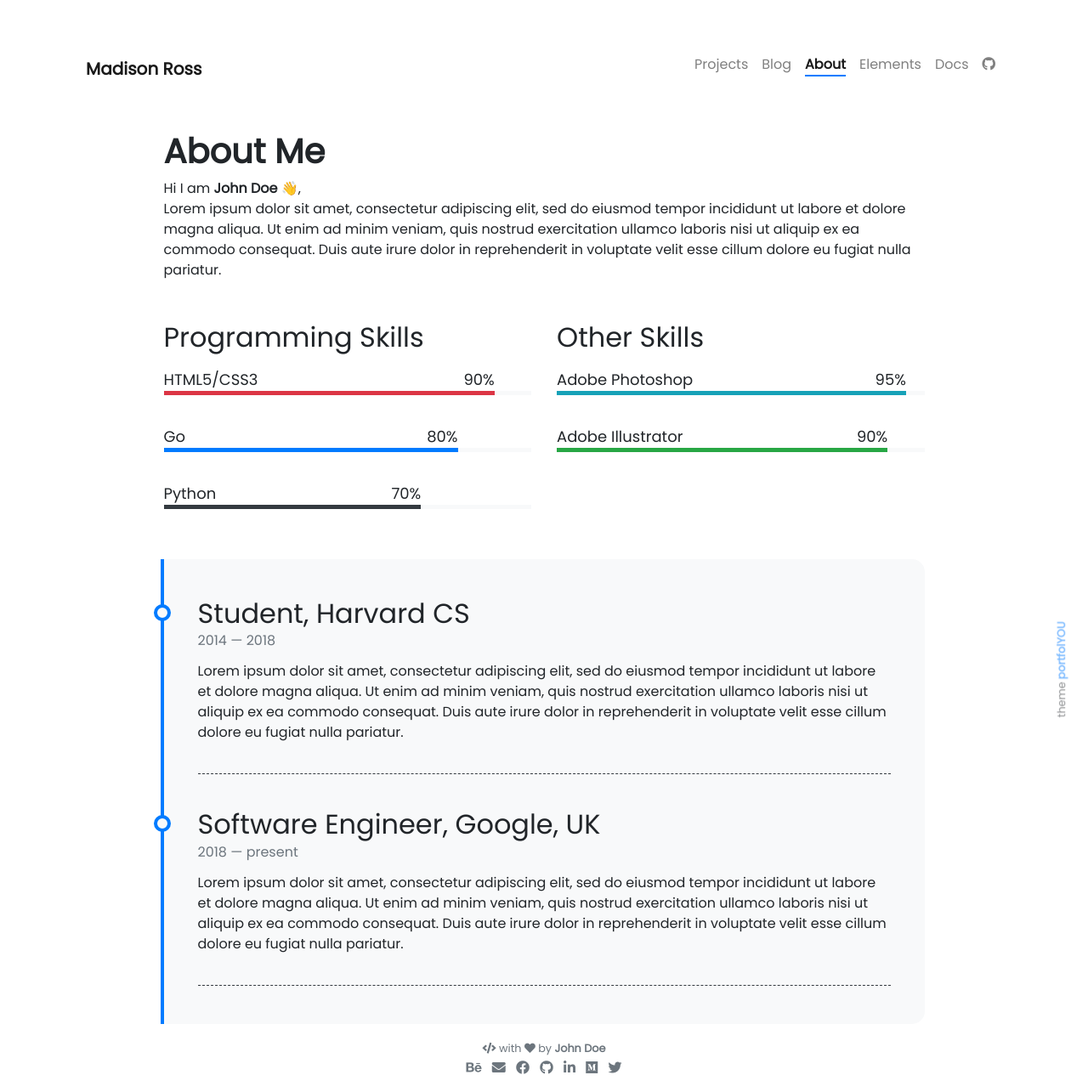
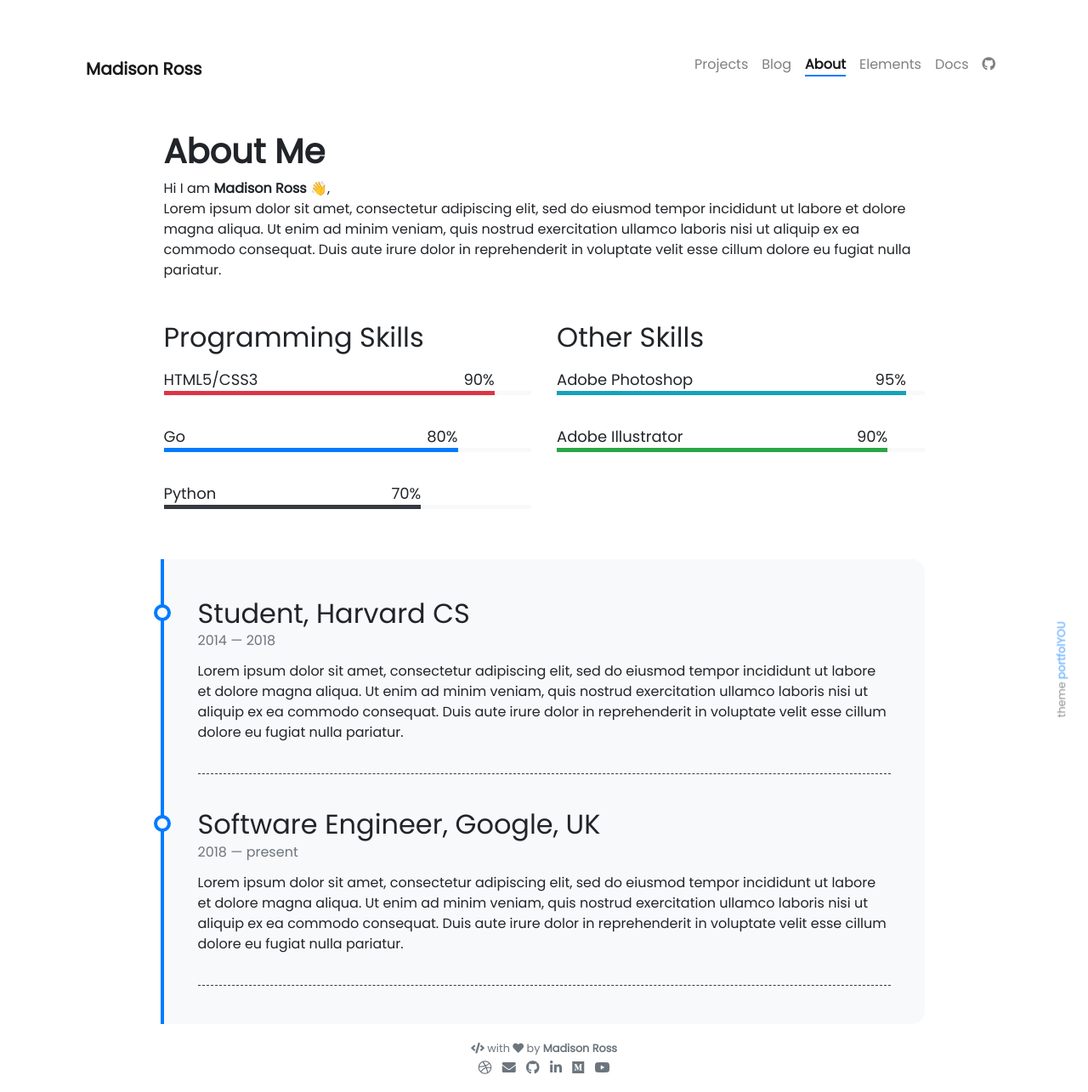
Before and after one commit to bymadisonross/bymadisonross.github.io, a Jekyll site: the page built from pages/about.md, in a window 1280 px wide. Shown: the whole page at 85% size. Built offline with Jekyll 4.4.1, drawn with Linux system fonts in a browser that asks for light colours; nearby versions of some CDN libraries; emoji names are drawn with the system emoji font; some of the changed lines change nothing that is shown.

Commit message:
index config

```diff
--- a/_config.yml
+++ b/_config.yml
@@ -1,11 +1,11 @@
 ### Site Settings ###
 title               : Madison Ross
 description         : >-
-                      I turn coffee :coffee: into code,
-                      use tabs over spaces
-                      and never broke production.
-baseurl             : "/portfolYOU"                     # Change to empty quotes if you are hosting your site at <your-username>.github.io directly
-repository          : YoussefRaafatNasry/portfolYOU     # Change to <your-username>/<your-username>.github.io (or remove it if you don't need remote projects)
+                      Hi, I'm Madison! I'm currently a Technology Consultant at Protiviti,
+                      Speaker for Women Who Code's Data Science Track, and
+                      Co-Director of Protiviti's Global Diversity and Inclusion Book Club.
+baseurl             : ""                     # Change to empty quotes if you are hosting your site at <your-username>.github.io directly
+repository          : bymadisonross.github.io     # Change to <your-username>/<your-username>.github.io (or remove it if you don't need remote projects)
 remote_theme        : YoussefRaafatNasry/portfolYOU
 
 
@@ -24,26 +24,14 @@ nav_exclude:                                            # The following paths ar
 
 ### Author Info ###
 author:
-  name              : John Doe
+  name              : Madison Ross
   image             : https://i.imgur.com/uyDNQnn.jpg
-  behance           : your_username
-# dribbble          : your_username
-  email             : username@domain.com
-  facebook          : your_username
-  github            : your_username
-# gitlab            : your_username
-# instagram         : your_username
-# kaggle            : your_username
-  linkedin          : your_username
+  dribbble          : bymadisonross
+  email             : bymadisonross@gmail.com
+  github            : bymadisonross
+  linkedin          : bymadisonross
   medium            : your_username
-# soundcloud        : your_username
-# spotify           : your_username
-# stackoverflow     : your_user_id
-# tumblr            : your_username.tumblr.com
-# twitch            : your_username
-  twitter           : your_username
-# vimeo             : your_username
-# youtube           : your_channel_name
+  youtube           : bymadisonross
 
 
 ### Posts ###
@@ -55,8 +43,6 @@ collections:
   projects:
     output: true
     permalink: /projects/:name
-  elements:                                             # For Documentation Only
-    output: true                                        # For Documentation Only
 
 
 ### Disqus ###
@@ -77,11 +63,6 @@ defaults:
       type: "projects"
     values:
       layout: "page"
-  - scope:                                              # For Documentation Only
-      path: ""                                          # For Documentation Only
-      type: "elements"                                  # For Documentation Only
-    values:                                             # For Documentation Only
-      layout: "element"                                 # For Documentation Only
   - scope:
       path: ""
       type: "posts"
```
